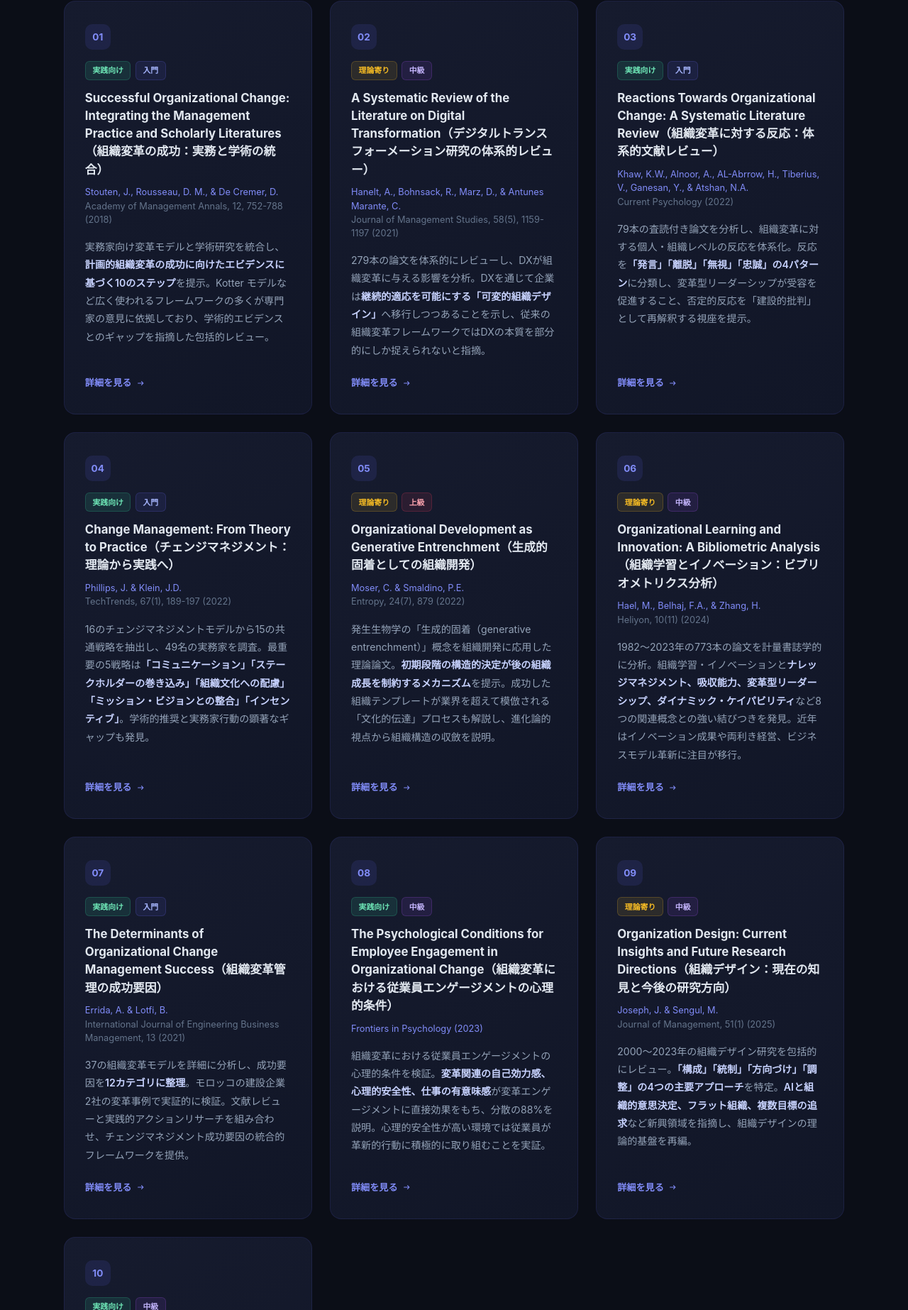
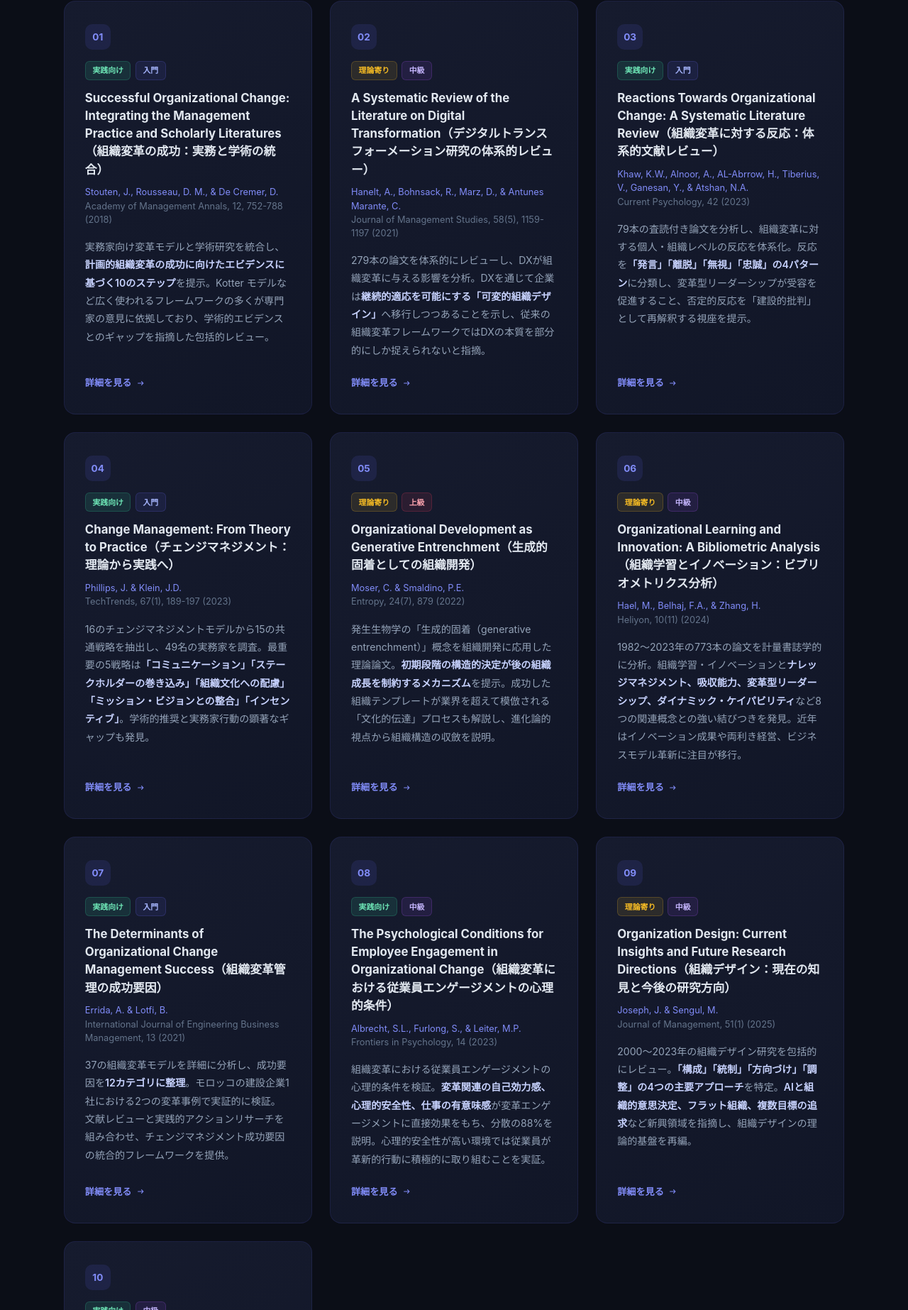
Before and after one commit to kjtcy1982/od-papers-2026, a plain HTML site: page index.html in a window 1280 px wide. Shown: the part 960-2806 px from the top of the page at 71% size. Drawn offline with Linux system fonts and the light colour scheme.

Commit message:
論文情報の正確性を修正：著者追加・年・事例数
- 論文08: 著者名(Albrecht, Furlong, Leiter)を追加
- 論文07: 「2社」→「1社における2つの変革事例」に修正
- 論文03: 発行年を2022→2023に修正(巻号ベース)
- 論文04: 発行年を2022→2023に修正(巻号ベース)

Co-Authored-By: Claude Opus 4.6 <noreply@anthropic.com>

```diff
--- a/index.html
+++ b/index.html
@@ -265,7 +265,7 @@
       <h3>Reactions Towards Organizational Change: A Systematic Literature Review（組織変革に対する反応：体系的文献レビュー）</h3>
       <div class="card-meta">
         <span>Khaw, K.W., Alnoor, A., AL-Abrrow, H., Tiberius, V., Ganesan, Y., &amp; Atshan, N.A.</span><br>
-        Current Psychology (2022)
+        Current Psychology, 42 (2023)
       </div>
       <div class="card-body">
         79本の査読付き論文を分析し、組織変革に対する個人・組織レベルの反応を体系化。反応を<strong>「発言」「離脱」「無視」「忠誠」の4パターン</strong>に分類し、変革型リーダーシップが受容を促進すること、否定的反応を「建設的批判」として再解釈する視座を提示。
@@ -282,7 +282,7 @@
       <h3>Change Management: From Theory to Practice（チェンジマネジメント：理論から実践へ）</h3>
       <div class="card-meta">
         <span>Phillips, J. &amp; Klein, J.D.</span><br>
-        TechTrends, 67(1), 189-197 (2022)
+        TechTrends, 67(1), 189-197 (2023)
       </div>
       <div class="card-body">
         16のチェンジマネジメントモデルから15の共通戦略を抽出し、49名の実務家を調査。最重要の5戦略は<strong>「コミュニケーション」「ステークホルダーの巻き込み」「組織文化への配慮」「ミッション・ビジョンとの整合」「インセンティブ」</strong>。学術的推奨と実務家行動の顕著なギャップも発見。
@@ -336,7 +336,7 @@
         International Journal of Engineering Business Management, 13 (2021)
       </div>
       <div class="card-body">
-        37の組織変革モデルを詳細に分析し、成功要因を<strong>12カテゴリに整理</strong>。モロッコの建設企業2社の変革事例で実証的に検証。文献レビューと実践的アクションリサーチを組み合わせ、チェンジマネジメント成功要因の統合的フレームワークを提供。
+        37の組織変革モデルを詳細に分析し、成功要因を<strong>12カテゴリに整理</strong>。モロッコの建設企業1社における2つの変革事例で実証的に検証。文献レビューと実践的アクションリサーチを組み合わせ、チェンジマネジメント成功要因の統合的フレームワークを提供。
       </div>
       <span class="card-detail">
         詳細を見る <svg viewBox="0 0 20 20" fill="currentColor"><path fill-rule="evenodd" d="M3 10a.75.75 0 01.75-.75h8.69L10.22 7.03a.75.75 0 011.06-1.06l3.5 3.5a.75.75 0 010 1.06l-3.5 3.5a.75.75 0 01-1.06-1.06l2.22-2.22H3.75A.75.75 0 013 10z" clip-rule="evenodd"/></svg>
@@ -349,7 +349,8 @@
       <div class="card-badges"><span class="badge badge-practice">実践向け</span><span class="badge badge-intermediate">中級</span></div>
       <h3>The Psychological Conditions for Employee Engagement in Organizational Change（組織変革における従業員エンゲージメントの心理的条件）</h3>
       <div class="card-meta">
-        <span>Frontiers in Psychology (2023)</span>
+        <span>Albrecht, S.L., Furlong, S., &amp; Leiter, M.P.</span><br>
+        Frontiers in Psychology, 14 (2023)
       </div>
       <div class="card-body">
         組織変革における従業員エンゲージメントの心理的条件を検証。<strong>変革関連の自己効力感、心理的安全性、仕事の有意味感</strong>が変革エンゲージメントに直接効果をもち、分散の88%を説明。心理的安全性が高い環境では従業員が革新的行動に積極的に取り組むことを実証。
```
Also changed, not shown: papers/03.html (+1 -1 lines), papers/04.html (+1 -1 lines), papers/07.html (+1 -1 lines), papers/08.html (+2 -1 lines), themes/evidence-based.html (+1 -1 lines), themes/psychological-safety.html (+1 -1 lines).
